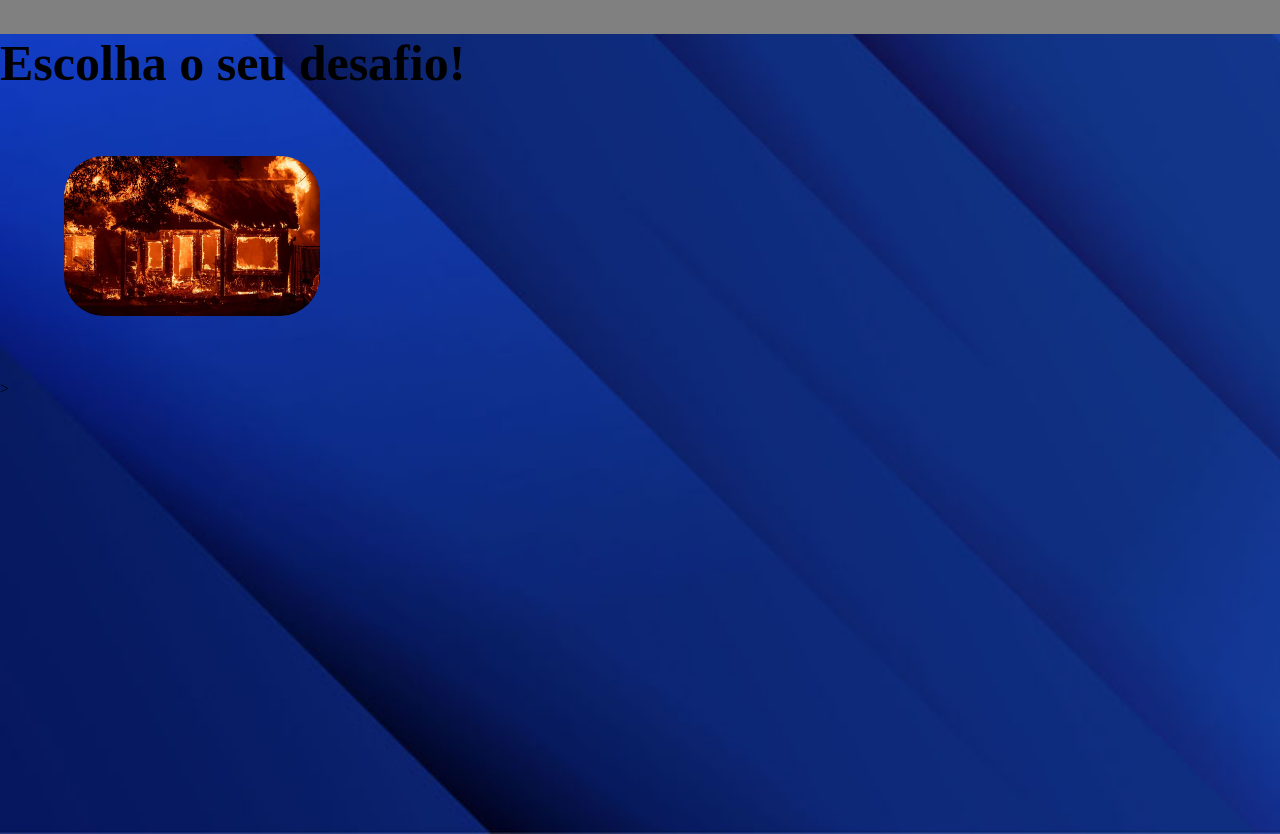
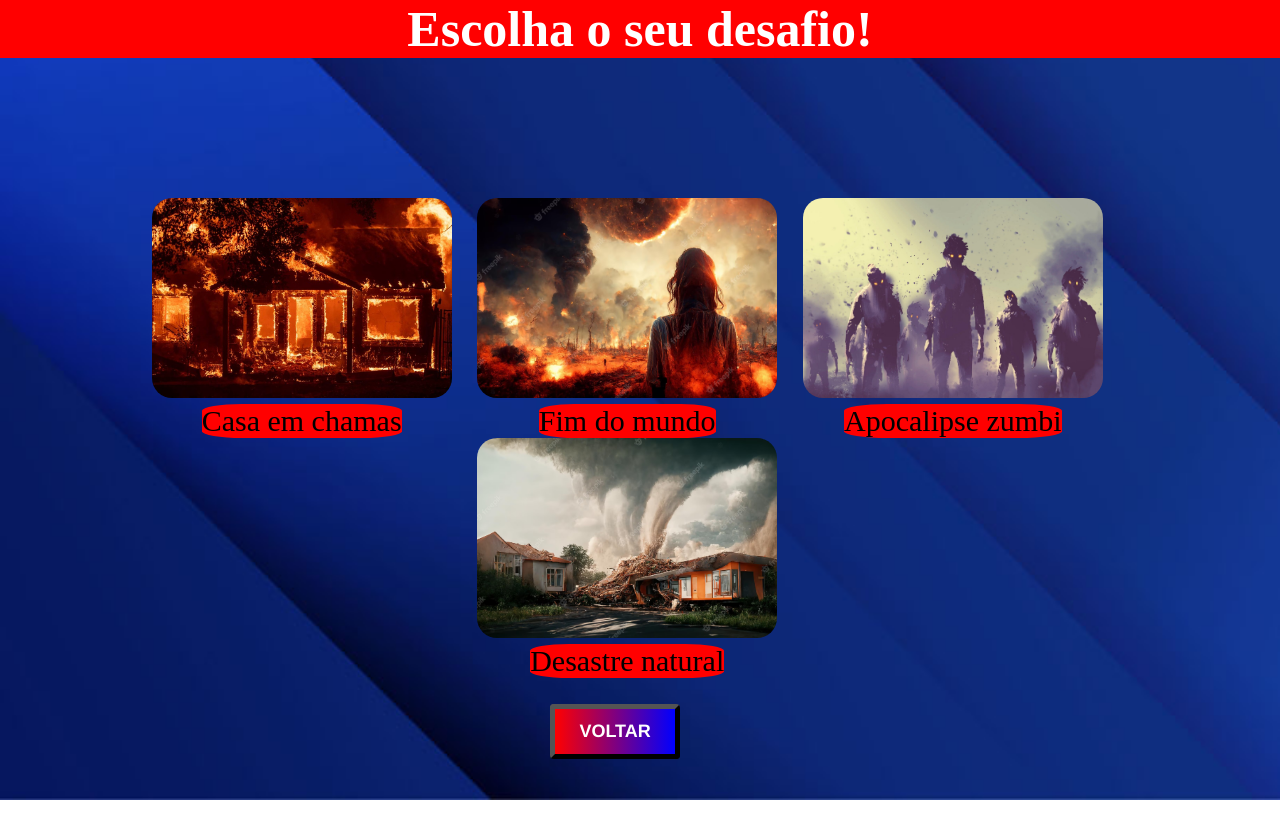
Before and after one commit to projeto-de-algoritmos/PD_SobrevivaOuMorra, a Vue app: page /cenarios in a window 1280 px wide. After the commit the page ends 800 px from the top, so only its background shows below. Built offline with nearby package versions, Linux system fonts and the light colour scheme.

Commit message:
add scenarios
Co-authored-by: antonioaldisio <aldisiofilho@gmail.com>

```diff
--- a/src/css/FireHouse.css
+++ b/src/css/FireHouse.css
@@ -1,6 +1,6 @@
 
 .main {
-    background-image: url(../assets/casaChamas.png);
+    background-image: url(../assets/casaFogo.png);
     background-size: cover;
     background-repeat: no-repeat;
     width: 100%;
@@ -14,17 +14,19 @@
 }
 
 h1{
+    background-color: red;
+    border-radius: 10%;
     font-size:50px;
     color: white;
 }
 
 .text{
-    margin-top:10%;
+    margin-top:2%;
     margin-Bottom:3%;
     text-align:center;
-    font-size: 40px;
+    font-size: 30px;
     background-color:aquamarine;
-    height: 20%;
+    height: 40%;
     width: 50%;
     border-radius: 40px;
     display:flex;
--- a/src/css/Scenarios.css
+++ b/src/css/Scenarios.css
@@ -1,24 +1,70 @@
-
-h1{
-    top: 10%;
-    left: 50%;
-    font-size:50px;
+h1 {
+  color: white;
+  display:flex;
+  background-color: red;
+  justify-content: center;
+  font-size: 50px;
 }
 
-.scenario{
-    background-color: gold;
+Button {
+  display:flex;
+  margin-top: 2%;
+  margin-left: 43%;
+  font-family: 'Franklin Gothic Medium';
+
+}
+
+span{
+  font-size: 30px;
+  background-color: red;
+  margin-top:2%;
+  border-radius: 20%;
+}
+
+.scenario {
   background-image: url(../assets/escolhas.png);
   background-size: cover;
   background-repeat: no-repeat;
   width: 100%;
-    height: 100%
+  height: 100%;
+  margin-top:-34px
 }
 
-.casa{
-    margin: 5%;
+.scenario-list {
+  display: flex;
+  align-items: center;
+  justify-content: center;
+  flex-wrap: wrap;
+  margin-top: 11%;
+}
+
+.scenario-item {
+  display: flex;
+  flex-direction: column;
+  align-items: center;
+  margin-right: 2%;
+}
+
+.icon {
+  background-size: cover;
+  background-repeat: no-repeat;
+  width: 300px;
+  height: 200px;
+  border-radius: 20px;
+}
+
+.casa {
   background-image: url(../assets/casaFogo.png);
-    background-size: cover;
-    background-repeat: no-repeat;  width: 20%;
-    height: 20%;
-    border-radius: 40px;
 }
+
+.fimMundo {
+  background-image: url(../assets/fimMundo.png);
+}
+
+.apocalipseZumbi {
+  background-image: url(../assets/apocalipseZumbi.png);
+}
+
+.desastreNatural {
+  background-image: url(../assets/desastreNatural.png);
+}
--- a/src/views/Scenarios.vue
+++ b/src/views/Scenarios.vue
@@ -1,19 +1,43 @@
 <template>
   <div class="scenario">
     <h1>Escolha o seu desafio!</h1>
-    <div class="casa" @click="$router.push('/houseFire')" ></div>
->
-
+    <div class="scenario-list">
+      <div class="scenario-item" @click="$router.push('/houseFire')">
+        <div class="icon casa"></div>
+        <span>Casa em chamas</span>
+      </div>
+      <div class="scenario-item">
+        <div class="icon fimMundo"></div>
+        <span>Fim do mundo</span>
+      </div>
+      <div class="scenario-item">
+        <div class="icon apocalipseZumbi"></div>
+        <span>Apocalipse zumbi</span>
+      </div>
+      <div class="scenario-item">
+        <div class="icon desastreNatural"></div>
+        <span>Desastre natural</span>
+      </div>
+    </div>
+    <Button @click="$router.push('/')" :buttonName="nomeBotao"/>
   </div>
 </template>
 
 <script>
+import Button from "./../components/Button"
 
-import Button from "./../components/Button"
 
 export default {
   name: "Scenario",
+  components: {
+    Button,
+  },
+  data(){
+    return {
+      nomeBotao:"Voltar",
+    }
+  }
 }
 </script>
 
-<style src="../css/Scenarios.css"></style>
+<style src="../css/Scenarios.css" scoped></style>
```
Lines whose indentation alone changed are shown as unchanged.
